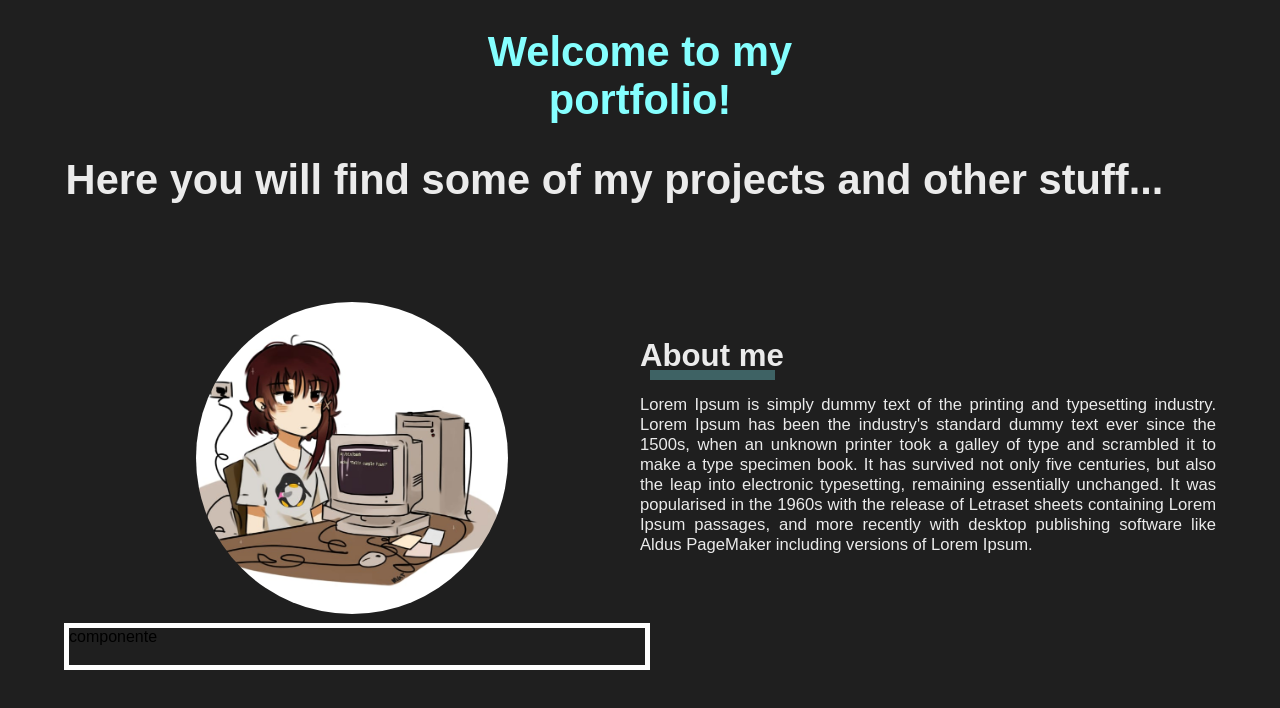
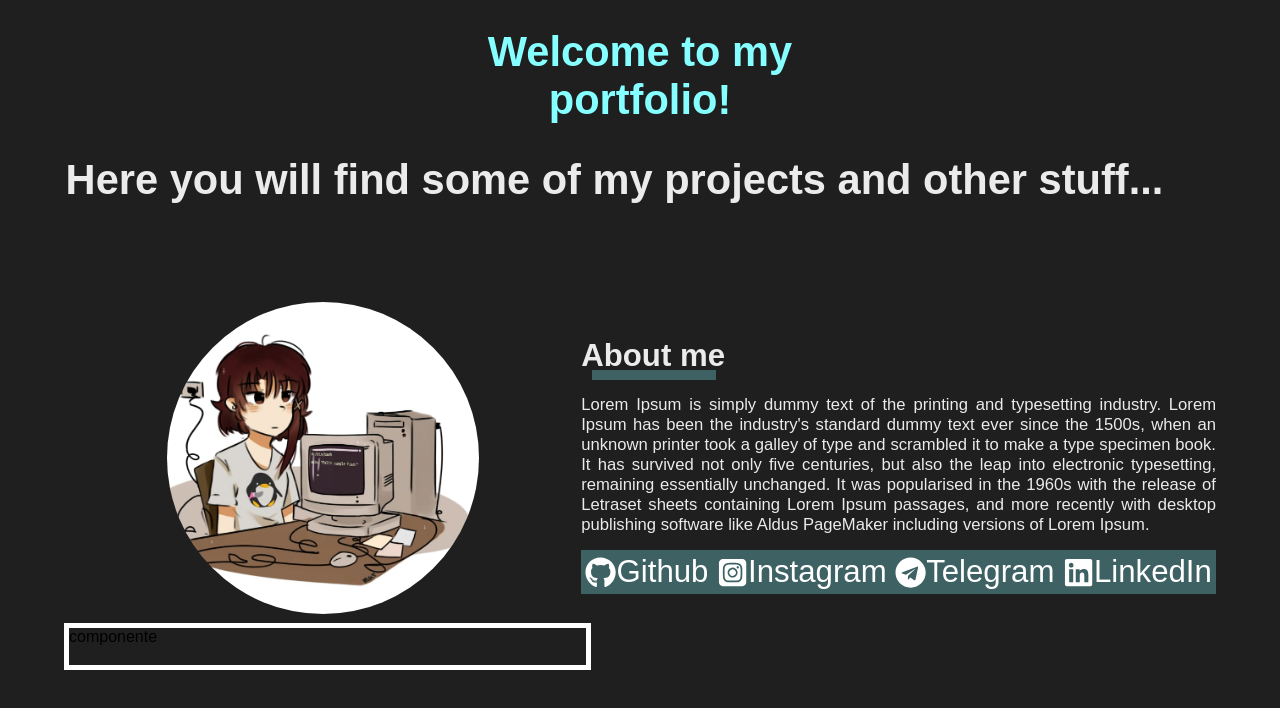
Before and after one commit to PepinilloJR/portofolio-cool, a React (Create React App) app in the folder portfolio-cool/: page /#/ in a window 1280 px wide. Shown: the top 708 px of the page. Built offline with nearby package versions, Linux system fonts and the light colour scheme; a web font is replaced by a local one.

Commit message:
social media

```diff
--- a/portfolio-cool/package.json
+++ b/portfolio-cool/package.json
@@ -9,6 +9,7 @@
     "@testing-library/user-event": "^13.5.0",
     "react": "^19.2.3",
     "react-dom": "^19.2.3",
+    "react-icons": "^5.5.0",
     "react-router": "^7.12.0",
     "react-router-dom": "^7.12.0",
     "react-scripts": "5.0.1",
--- a/portfolio-cool/src/components/aboutme.css
+++ b/portfolio-cool/src/components/aboutme.css
@@ -54,3 +54,35 @@ img {
     align-self: flex-start;
     margin-top: calc(2vw + 2vh);
 }
+
+.social {
+    height: calc(2vw + 2vh);
+    display: flex;
+    font-size: calc(1.5vw + 1.5vh);
+    justify-content: space-around;
+    align-items: center;
+    flex-wrap: nowrap;
+}
+.media {
+    position: relative;
+    display: flex;
+    width: auto;
+    background-color: #85f7ff4f;
+    align-items: center;
+    justify-content: space-evenly;
+    padding: calc(0.2vw + 0.2vh);
+}
+
+.media::after {
+    content: "";
+    position: absolute;
+    inset: 0;
+    background-color: rgba(153, 231, 255, 0.384);
+    width: 0%;
+    transition: 200ms;
+    z-index: 0;
+}
+
+.media:hover::after {
+    width: 100%;
+}
--- a/portfolio-cool/src/components/aboutme.js
+++ b/portfolio-cool/src/components/aboutme.js
@@ -1,7 +1,8 @@
 import './aboutme.css'
+import { FaGithub, FaTelegram, FaLinkedin } from "react-icons/fa";
+import { FaSquareInstagram } from "react-icons/fa6";
 
-
-export function AboutMe () {
+export function AboutMe() {
     return <>
         <div className="picture">
             <img src="lainMatilda.jpg" alt="drawing"></img>
@@ -10,10 +11,23 @@ export function AboutMe () {
         <div className="displayAboutMe">
             <h2 className='subtitleAboutMe'>About me</h2>
             <p className='parrafo'>Lorem Ipsum is simply dummy text of the printing and typesetting industry. Lorem Ipsum has been the industry's standard dummy text ever since the 1500s, when an unknown printer took a galley of type and scrambled it to make a type specimen book. It has survived not only five centuries, but also the leap into electronic typesetting, remaining essentially unchanged. It was popularised in the 1960s with the release of Letraset sheets containing Lorem Ipsum passages, and more recently with desktop publishing software like Aldus PageMaker including versions of Lorem Ipsum.</p>
+
+            <div className='social'>
+                <a className='media'>
+                    <FaGithub></FaGithub>Github
+                </a>
+                <a className='media'>
+                    <FaSquareInstagram></FaSquareInstagram>Instagram
+                </a>
+                <a className='media'>
+                    <FaTelegram></FaTelegram>Telegram
+                </a>
+                <a className='media'>
+                   <FaLinkedin></FaLinkedin>LinkedIn
+                </a>
+            </div>
         </div>
 
-        <div className='social'>
 
-        </div>
     </>
 }
```
Also changed, not shown: 1 other file (tests, documents, lock files or other folders).
